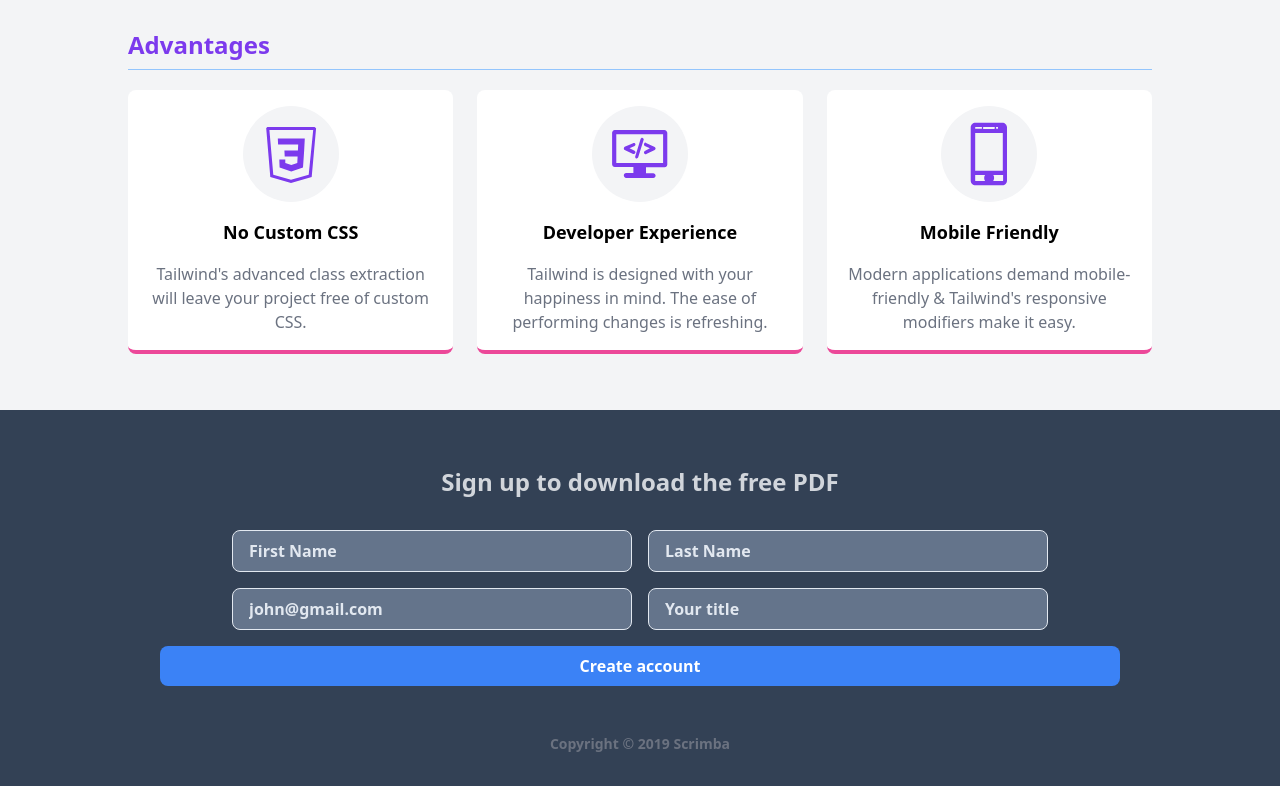
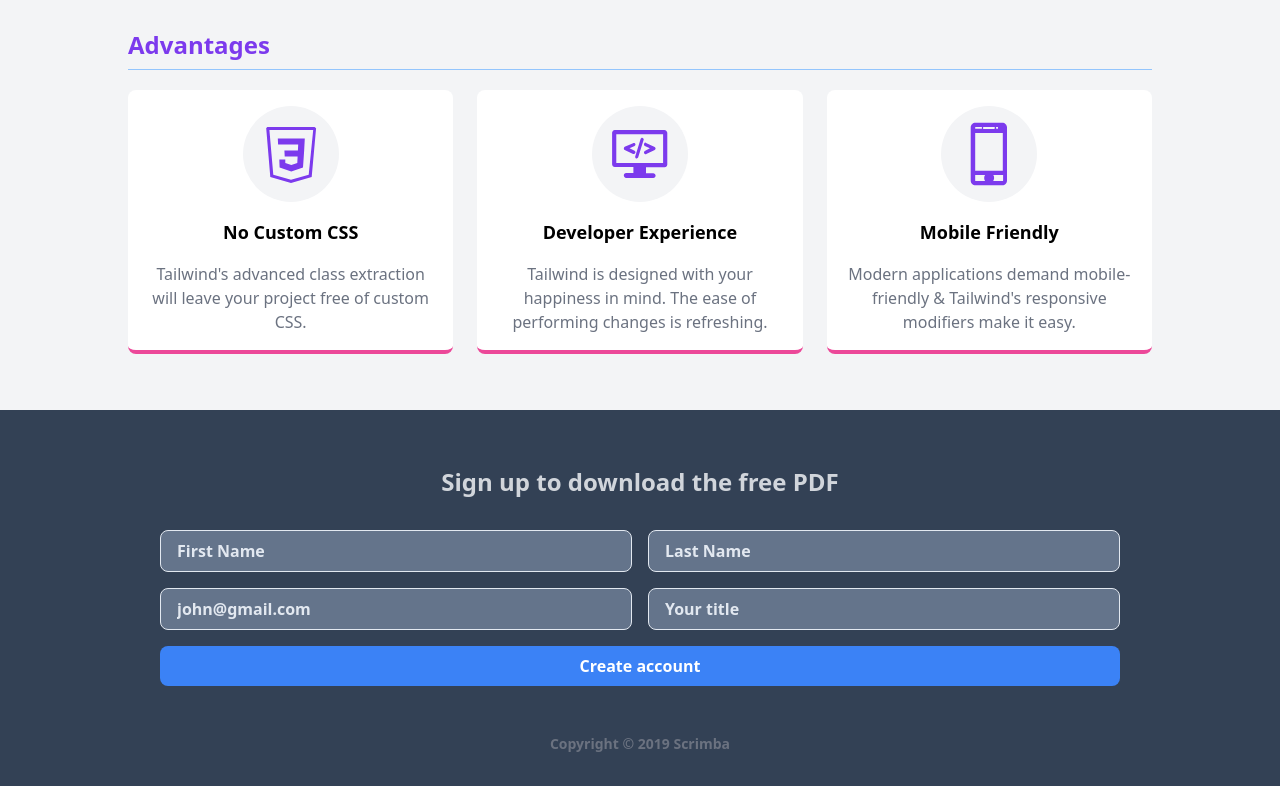
Before and after one commit to fcbvttn123/tailwindcss-landing-page, a website: page src/index.html in a window 1280 px wide. Shown: the part 447-1233 px from the top of the page. Drawn offline with nearby package versions, Linux system fonts and the light colour scheme; files that its build step writes are made by us from their sources.

Commit message:
Project Finished

```diff
--- a/src/index.html
+++ b/src/index.html
@@ -39,7 +39,7 @@
     <main class="w-full mt-8">
         <div class="w-11/12 max-w-5xl mx-auto relative">
             <h1 class="text-violet-600 font-bold text-2xl pb-2 border-b border-blue-300">Advantages</h1>
-            <div class="flex flex-col md:flex-row md:gap-x-6  items-center justify-between text-violet-600">
+            <div class="flex flex-col md:flex-row md:gap-x-6  items-center md:items-stretch justify-between text-violet-600">
                 <div class="w-full flex flex-col items-center border-b-4 border-pink-500 bg-white mt-5 rounded-lg p-4">
                     <div class="flex items-center justify-center">
                         <svg class="fill-current w-24 p-3 bg-gray-100 rounded-full" xmlns="http://www.w3.org/2000/svg" viewBox="0 0 24 24">
@@ -70,11 +70,19 @@
     <footer class="w-full bg-slate-700 mt-14">
         <div class="w-11/12 max-w-5xl mx-auto">
             <h1 class="text-gray-300 text-2xl font-bold text-center pt-14">Sign up to download the free PDF</h1>
-            <form action="#" class="flex flex-wrap flex-col sm:flex-row items-center justify-between sm:justify-center sm:gap-x-4 px-8 gap-y-4 mt-8">
-                <input type="text" placeholder="First Name" class="bg-slate-500 placeholder:text-slate-200 placeholder:font-bold px-4 py-2 border border-slate-200 rounded-lg w-full sm:w-5/12" name="" id="">
-                <input type="text" placeholder="Last Name" name="" id="" class="bg-slate-500 placeholder:text-slate-200 placeholder:font-bold px-4 py-2 border border-slate-200 rounded-lg w-full sm:w-5/12">
-                <input type="text" placeholder="john@gmail.com" name="" id="" class="bg-slate-500 placeholder:text-slate-200 placeholder:font-bold px-4 py-2 border border-slate-200 rounded-lg w-full sm:w-5/12">
-                <input type="email" placeholder="Your title" name="" id="" class="bg-slate-500 placeholder:text-slate-200 placeholder:font-bold px-4 py-2 border border-slate-200 rounded-lg w-full sm:w-5/12">
+            <form action="#" class="flex flex-wrap flex-col sm:flex-row items-center justify-between sm:justify-center px-8 gap-y-4 mt-8">
+                <div class="w-full sm:w-1/2 sm:pr-2">
+                    <input type="text" placeholder="First Name" class="bg-slate-500 placeholder:text-slate-200 placeholder:font-bold px-4 py-2 border border-slate-200 rounded-lg w-full" name="" id="">
+                </div>
+                <div class="w-full sm:w-1/2 sm:pl-2">
+                    <input type="text" placeholder="Last Name" name="" id="" class="bg-slate-500 placeholder:text-slate-200 placeholder:font-bold px-4 py-2 border border-slate-200 rounded-lg w-full">
+                </div>
+                <div class="w-full sm:w-1/2 sm:pr-2">
+                    <input type="text" placeholder="john@gmail.com" name="" id="" class="bg-slate-500 placeholder:text-slate-200 placeholder:font-bold px-4 py-2 border border-slate-200 rounded-lg w-full">
+                </div>
+                <div class="w-full sm:w-1/2 sm:pl-2">
+                    <input type="email" placeholder="Your title" name="" id="" class="bg-slate-500 placeholder:text-slate-200 placeholder:font-bold px-4 py-2 border border-slate-200 rounded-lg w-full">
+                </div>
                 <button class="w-full bg-blue-500 hover:bg-blue-600 text-white font-semibold py-2 rounded-lg flex items-center justify-center">Create account</button>
             </form>
             <p class="mt-12 pb-8 text-center text-gray-500 text-sm font-semibold">Copyright © 2019 Scrimba</p>
```
